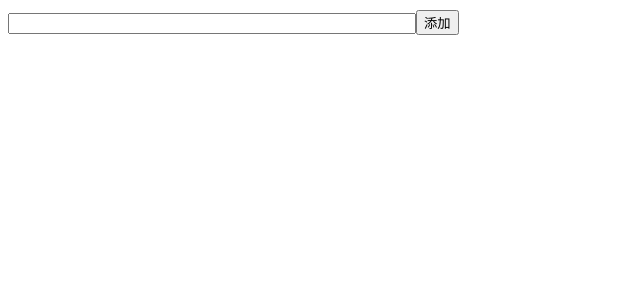
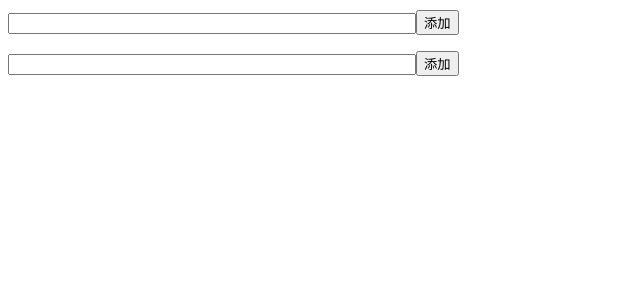
Before and after one commit to ShenJinXiang/vue, a Vue app in the folder exam/cli-01/: page /todolist in a window 1280 px wide. Shown: the top 300 px of the page, without its empty margins (0-640 px from the left). Built offline with nearby package versions, Linux system fonts and the light colour scheme.

Commit message:
todolist1.。

```diff
--- /dev/null
+++ b/exam/cli-01/src/components/TodoList1.vue
@@ -0,0 +1,62 @@
+<template>
+  <div class="todolist-container">
+    <input type="text" v-model="currentVal" class="todolist-input" />
+    <button @click="addWord" class="=todolist-btn">添加</button>
+    <ul class="todolist-ul">
+      <li v-for="(item, index) in list" :key="index">
+        <todo-list-item :word="item" :index="index"
+                       @deleteItem="deleteItem" @updateItem="updateItem" />
+      </li>
+    </ul>
+  </div>
+</template>
+
+<script>
+import TodoListItem from './TodoListItem.vue';
+
+export default {
+  name: 'TodoList1',
+  components: { TodoListItem },
+  data() {
+    return {
+      currentVal: '',
+      list: [],
+    };
+  },
+  methods: {
+    addWord() {
+      if (this.currentVal) {
+        this.list.push(this.currentVal);
+        this.currentVal = '';
+        console.log(this.list);
+      }
+    },
+    deleteItem() {
+      console.log('delete');
+    },
+    updateItem() {
+      console.log('update');
+    },
+  },
+};
+</script>
+
+<style>
+.todolist-container {
+  display: block;
+  margin: 10px auto;
+}
+.todolist-container .todolist-input {
+  display: inline-block;
+  width: 400px;
+}
+.todolist-container .todolist-ul li {
+  display: block;
+  list-style: none;
+}
+.todolist-container .todolist-ul li input,
+.todolist-container .todolist-ul li  .todolist-item-info {
+  display: inline-block;
+  width: 400px;
+}
+</style>
--- /dev/null
+++ b/exam/cli-01/src/components/TodoListItem.vue
@@ -0,0 +1,45 @@
+<template>
+  <li>
+    <p class="todolist-item-info" v-show="isActive">{{ content }}</p>
+    <input v-show="isActive" type="text" v-model="content" />
+    <span v-show="isActive" @click="update()">确定</span>
+    <span v-show="!isActive" @click="openUpd()">修改</span>
+    <span @click="del()">删除</span>
+  </li>
+</template>
+
+<script>
+export default {
+  name: 'TodoListItem',
+  prop: ['word', 'index'],
+  data() {
+    return {
+      content: this.word,
+      isActive: false,
+    };
+  },
+  methods: {
+    update() {
+      this.isActive = false;
+    },
+    openUpd() {
+      this.isActive = true;
+    },
+    del() {
+
+    },
+  },
+};
+</script>
+
+<style>
+.todolist-container .todolist-ul li {
+  display: block;
+  list-style: none;
+}
+.todolist-container .todolist-ul li input,
+.todolist-container .todolist-ul li  .todolist-item-info {
+  display: inline-block;
+  width: 400px;
+}
+</style>
--- a/exam/cli-01/src/views/TodoList.vue
+++ b/exam/cli-01/src/views/TodoList.vue
@@ -1,12 +1,14 @@
 <template>
   <div class="todolist-box">
     <todo-list />
+    <todo-list1 />
   </div>
 </template>
 <script>
 import TodoList from '@/components/TodoList.vue';
+import TodoList1 from '@/components/TodoList1.vue';
 
 export default {
-  components: { TodoList },
+  components: { TodoList, TodoList1 },
 };
 </script>
```
